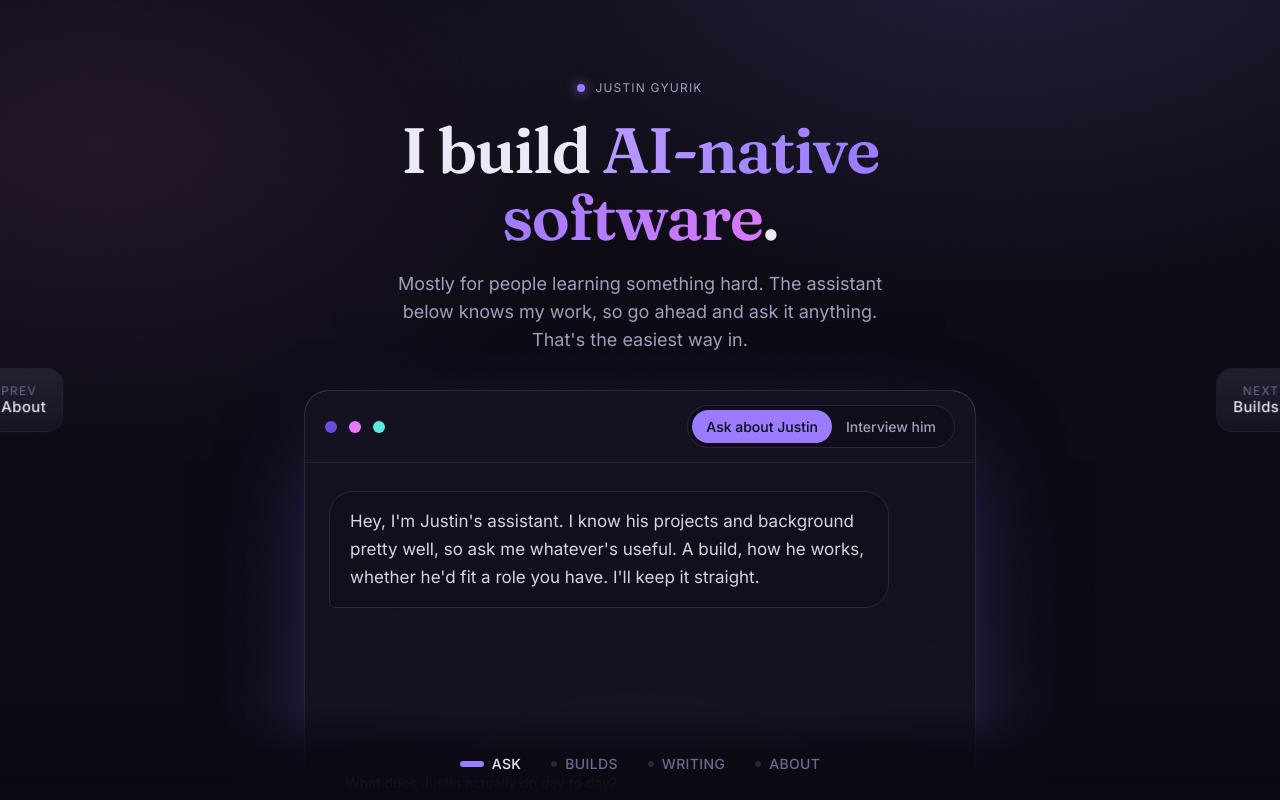
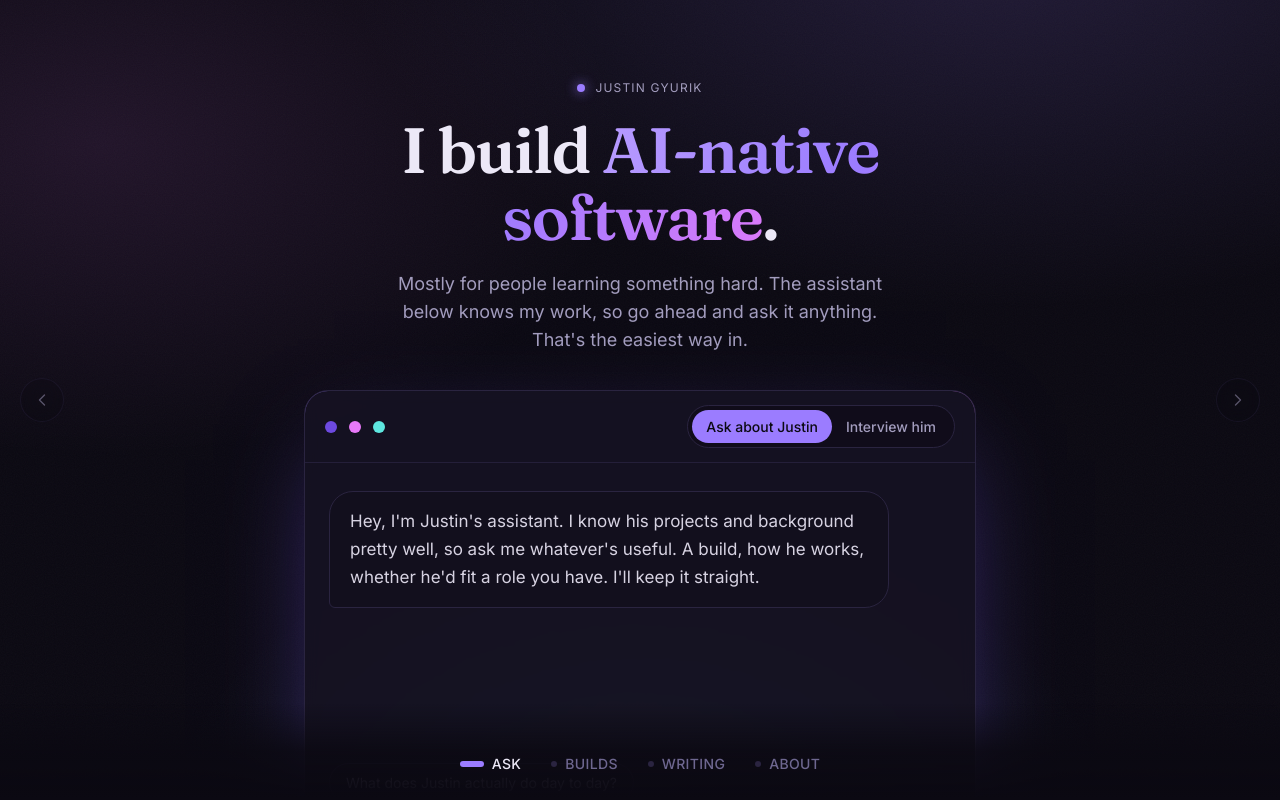
Before and after one commit to JustinGyurik/portfolio, a React (Vite) app: page / in a window 1280 px wide. Built offline with nearby package versions, Linux system fonts and the light colour scheme; the HTML template or start-up script is replaced by a standard one.

Commit message:
Polish pass: hover-outline carousel cards, minimal edge nav, remove broken resume link, kill em dashes

```diff
--- a/index.html
+++ b/index.html
@@ -4,7 +4,7 @@
     <meta charset="UTF-8" />
     <meta name="viewport" content="width=device-width, initial-scale=1.0" />
 
-    <title>Justin Gyurik — AI-native software, built for capability</title>
+    <title>Justin Gyurik · AI-native software, built for capability</title>
     <meta
       name="description"
       content="Justin Gyurik builds AI-native software that makes people more capable. Selected builds, the story behind them, and a chat that answers questions about the work."
@@ -18,7 +18,7 @@
     <meta property="og:type" content="website" />
     <meta property="og:site_name" content="Justin Gyurik" />
     <meta property="og:url" content="https://justingyurik.com/" />
-    <meta property="og:title" content="Justin Gyurik — AI-native software, built for capability" />
+    <meta property="og:title" content="Justin Gyurik · AI-native software, built for capability" />
     <meta
       property="og:description"
       content="Eighteen years making people more capable with technology. Full-stack and AI-native builder. Ask the site anything, powered by Claude."
@@ -26,11 +26,11 @@
     <meta property="og:image" content="https://justingyurik.com/og-image.png" />
     <meta property="og:image:width" content="1200" />
     <meta property="og:image:height" content="630" />
-    <meta property="og:image:alt" content="Justin Gyurik — builder of AI-native software." />
+    <meta property="og:image:alt" content="Justin Gyurik, builder of AI-native software." />
 
     <!-- Twitter -->
     <meta name="twitter:card" content="summary_large_image" />
-    <meta name="twitter:title" content="Justin Gyurik — AI-native software, built for capability" />
+    <meta name="twitter:title" content="Justin Gyurik · AI-native software, built for capability" />
     <meta
       name="twitter:description"
       content="Full-stack, AI-native builder. Selected builds, the story behind them, and a Claude-powered chat about the work."
--- a/src/App.tsx
+++ b/src/App.tsx
@@ -107,9 +107,10 @@ export default function App() {
           ))}
         </div>
 
-        {/* section drawers: named peeks for the adjacent slides (not the carousel) */}
-        <DeckDrawer dir="left" label={SLIDES[(realIndex - 1 + n) % n].label} onClick={() => go(-1)} />
-        <DeckDrawer dir="right" label={SLIDES[(realIndex + 1) % n].label} onClick={() => go(1)} />
+        {/* minimal edge controls to move between slides; the bottom nav names
+            every section, so these stay quiet and icon-only */}
+        <DeckEdge dir="left" label={SLIDES[(realIndex - 1 + n) % n].label} onClick={() => go(-1)} />
+        <DeckEdge dir="right" label={SLIDES[(realIndex + 1) % n].label} onClick={() => go(1)} />
 
         {/* scrim so scrolling content fades cleanly under the section nav
             instead of running raggedly behind it */}
@@ -149,27 +150,22 @@ export default function App() {
   );
 }
 
-// A labeled "drawer" at each screen edge that names the adjacent section, so it
-// reads as section navigation (distinct from the carousel's own arrows). It
-// peeks at the edge and slides fully out on hover.
-function DeckDrawer({ dir, label, onClick }: { dir: "left" | "right"; label: string; onClick: () => void }) {
+// A quiet, icon-only control at each screen edge for moving between slides. It
+// sits low-key by default and brightens on hover/focus. The bottom nav already
+// names every section, so this stays minimal: no labels, no peeking drawer.
+function DeckEdge({ dir, label, onClick }: { dir: "left" | "right"; label: string; onClick: () => void }) {
   const left = dir === "left";
   return (
     <button
       onClick={onClick}
       aria-label={`Go to ${label}`}
-      className={`group glass glass-blur fixed top-1/2 z-40 hidden -translate-y-1/2 items-center gap-2.5 py-3.5 text-paper transition-all duration-300 hover:border-clay/60 hover:text-clay focus-visible:outline-none focus-visible:ring-2 focus-visible:ring-clay sm:flex ${
-        left
-          ? "left-0 -translate-x-[42%] rounded-r-2xl pl-4 pr-4 hover:translate-x-0"
-          : "right-0 translate-x-[42%] rounded-l-2xl pl-4 pr-4 hover:translate-x-0"
+      className={`group fixed top-1/2 z-40 hidden h-11 w-11 -translate-y-1/2 items-center justify-center rounded-full border border-line/70 bg-ink/30 text-muted opacity-50 backdrop-blur transition-all duration-300 hover:border-clay/60 hover:bg-ink/50 hover:text-clay hover:opacity-100 focus-visible:opacity-100 focus-visible:outline-none focus-visible:ring-2 focus-visible:ring-clay sm:flex ${
+        left ? "left-5" : "right-5"
       }`}
     >
-      {left && <span aria-hidden="true" className="text-xl leading-none transition-transform group-hover:-translate-x-0.5">←</span>}
-      <span className={`flex flex-col leading-tight ${left ? "items-start" : "items-end"}`}>
-        <span className="text-[12px] uppercase tracking-widest text-faint group-hover:text-clay/70">{left ? "Prev" : "Next"}</span>
-        <span className="whitespace-nowrap text-[15px] font-medium tracking-wide">{label}</span>
-      </span>
-      {!left && <span aria-hidden="true" className="text-xl leading-none transition-transform group-hover:translate-x-0.5">→</span>}
+      <svg viewBox="0 0 24 24" fill="none" stroke="currentColor" strokeWidth="1.6" strokeLinecap="round" strokeLinejoin="round" className="h-5 w-5" aria-hidden="true">
+        {left ? <polyline points="15 18 9 12 15 6" /> : <polyline points="9 18 15 12 9 6" />}
+      </svg>
     </button>
   );
 }
--- a/src/components/About.tsx
+++ b/src/components/About.tsx
@@ -64,13 +64,6 @@ export default function About() {
               Happy to walk you through any of this, or just trade notes. Email is
               the easiest way to reach me.
             </p>
-            <a
-              href={PROFILE.resume}
-              download
-              className="mt-5 inline-flex items-center gap-2 rounded-full border border-line px-5 py-2.5 text-sm font-medium text-paper transition hover:border-clay hover:text-clay focus-visible:outline-none focus-visible:ring-2 focus-visible:ring-clay"
-            >
-              Download résumé <span aria-hidden="true">↓</span>
-            </a>
           </div>
           <div className="flex flex-col gap-1 font-sans text-sm">
             <a
--- a/src/content/justin.ts
+++ b/src/content/justin.ts
@@ -109,21 +109,21 @@ export const EXPERIENCE = [
   {
     role: "Education Senior Consultant",
     org: "FICO, Integrated Learning Organization",
-    years: "2024 — Present",
+    years: "2024 – Present",
     notes:
       "FICO's primary consultant for AI enablement. Architect and own the AI Enablement Platform (a Claude Enterprise plugin). Primary tester and power user of Claude Enterprise, Claude Code, and Cowork. Created the company-wide GenAI training, run monthly enablement workshops, and host the AI in Action live series (events to 1,000+ live attendees). Created FICO's process for internal-facing MCP servers and shipped the first one, partnering with Cyber Security and Corporate IT. Promoted ahead of cycle.",
   },
   {
     role: "Director of Laboratory and Simulation Education",
     org: "Anne Arundel Community College, School of Health Sciences",
-    years: "2020 — 2024",
+    years: "2020 – 2024",
     notes:
       "Oversaw twenty health-science labs and the simulation center, leading a team of six. Led lab design and equipment purchasing for a $115M simulation facility, and managed a $1M annual operating budget across ten programs.",
   },
   {
     role: "Instructional Technology Project Manager",
     org: "Notre Dame of Maryland University, School of Pharmacy",
-    years: "2012 — 2020",
+    years: "2012 – 2020",
     notes:
       "Director of the School of Pharmacy IT office. Shipped custom technology solutions end to end: needs analysis, build, vendor coordination, training, and iteration.",
   },
@@ -137,8 +137,8 @@ export const FACTS = {
     "Craft": ["Claude Code", "Cowork", "Vite", "native audio (C++ / JUCE)"],
   },
   education: [
-    "MA, Adult Education and Communications Technology — Indiana University of Pennsylvania, 2010",
-    "BS, Communications Media (Audio Production focus) — Indiana University of Pennsylvania, 2009",
+    "MA, Adult Education and Communications Technology · Indiana University of Pennsylvania, 2010",
+    "BS, Communications Media (Audio Production focus) · Indiana University of Pennsylvania, 2009",
     "Project Management Professional (PMP), 2015",
   ],
 };
--- a/src/index.css
+++ b/src/index.css
@@ -213,6 +213,20 @@ body::before {
 .cf-seg.center .cf-card::after {
   opacity: 0.1;
 }
+/* The cards invite clicking: front card opens, side cards spin to front. */
+.cf-seg { cursor: pointer; }
+/* Hovering a side card outlines it in the magenta accent (distinct from the
+   violet center border) so a visitor sees it is the next selectable build.
+   A border, not a glow: each slice clips overflow, so a box-shadow would seam. */
+.cf-seg.neighbor-hover .cf-card {
+  border-color: rgba(232, 121, 249, 1);
+  /* Lift the hovered side card clearly above its dimmed siblings so the
+     magenta edge reads as a real "pick this next" outline. */
+  filter: brightness(1.08) saturate(1.12) !important;
+}
+.cf-seg.neighbor-hover .cf-card::after {
+  opacity: 0.06;
+}
 /* Soft focus halo behind the front card. */
 .cf-halo {
   position: absolute;
```
Also changed, not shown: src/components/BuildsCarousel.tsx (+19 -20 lines).
